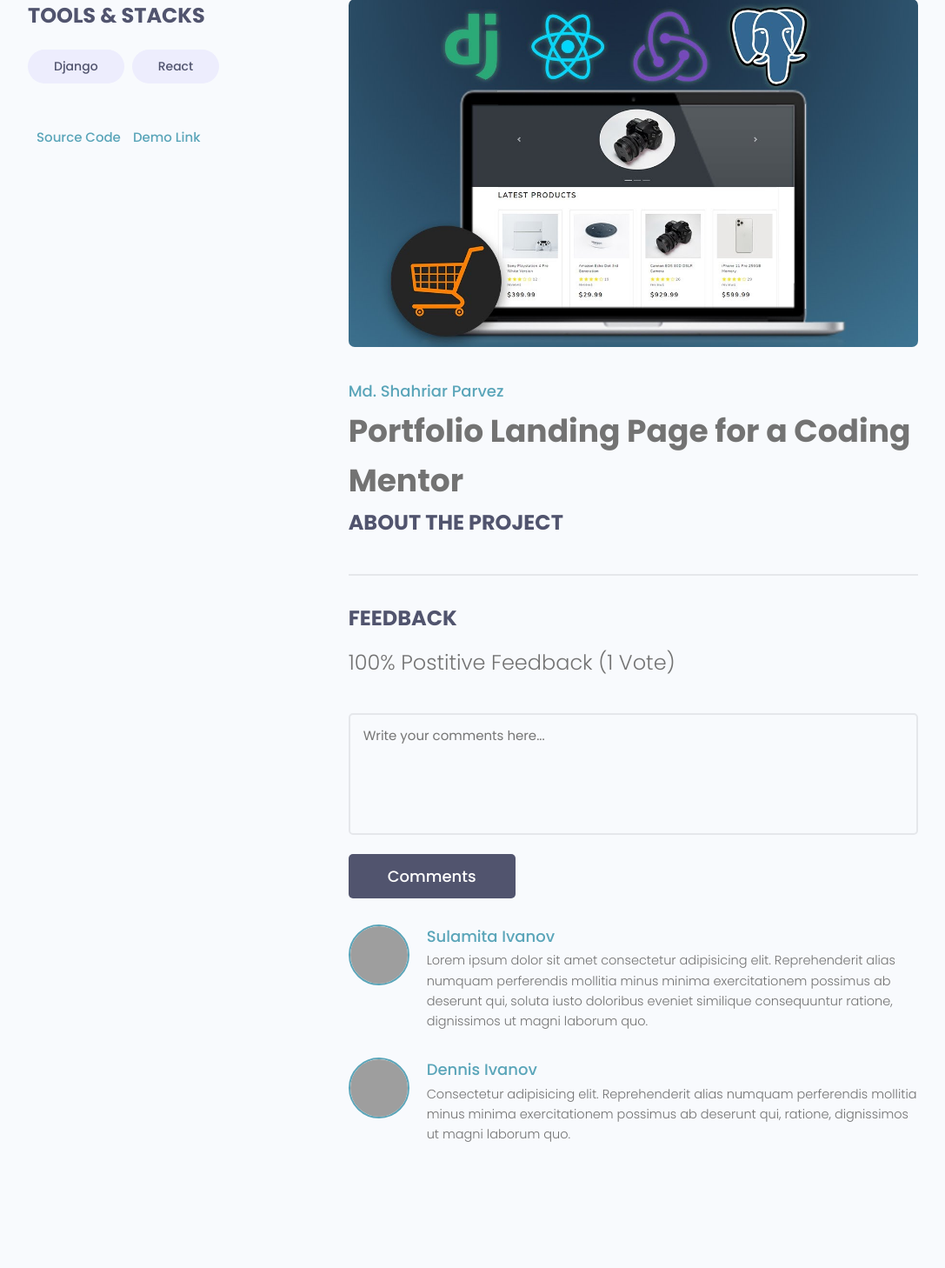
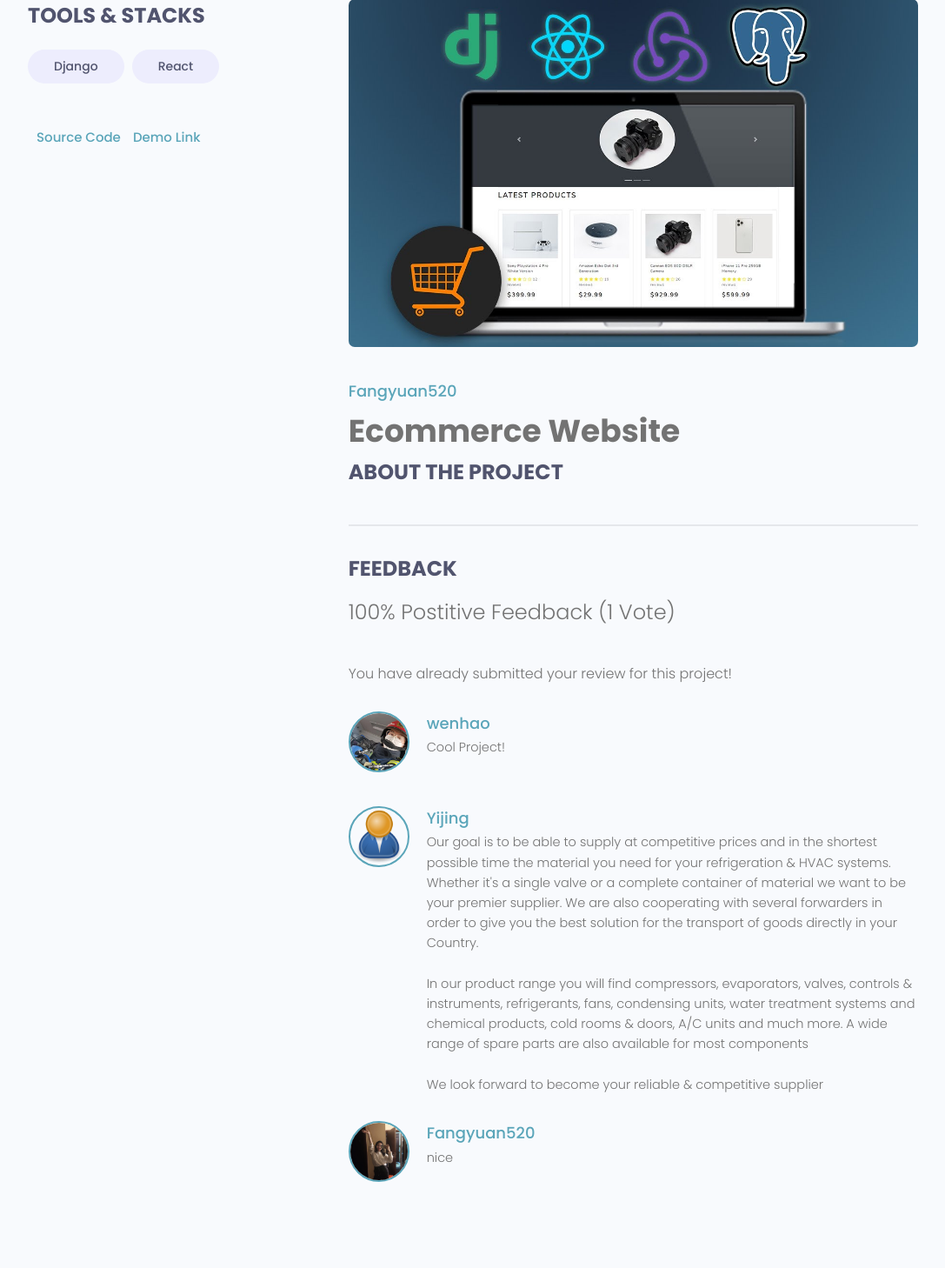
Before and after one commit to FayeXie99/devsearch, a Django app: page /projects/project/d6042ace-5851-4a51-8e5f-cd9e6ad45a59/ in a window 1280 px wide. Shown: the part 108-1566 px from the top of the page at 87% size, without its empty margins (96-1183 px from the left). Before the commit the page ends 1421 px from the top, so only its background shows below. Run offline with Django 4.2, Linux system fonts and the light colour scheme; a user stored in the database is signed in; data comes from the database, SQL or seed files in the repository; both versions use the stored data as it was after the commit; some libraries are stand-ins or nearby versions; grey boxes are pictures that could not be loaded.

Commit message:
Review Form

```diff
--- a/projects/models.py
+++ b/projects/models.py
@@ -20,17 +20,43 @@ class Project(models.Model):
     def __str__(self):
         return self.title
     class Meta:
-        ordering=['created'] #order by descending created
+        ordering=['-vote_ratio','-vote_total'] #order by descending created
+    @property
+    def reviewers(self):
+        queryset = self.review_set.all().values_list('owner__id',flat=True)
+        return queryset
+
+
+
+    @property
+    def getVoteCount(self):
+        reviews = self.review_set.all()
+        upVotes=reviews.filter(value='up').count()
+        totalVotes = reviews.count()
+        ratio=(upVotes/totalVotes) * 100
+        self.vote_total=totalVotes
+        self.vote_ratio=ratio
+        self.save()
+
+
 
 
 class Review(models.Model):
-    #owner
+    VOTE_TYPE=(
+        ('up','UP Vote'),
+        ('down','DOWN VOTE'),
+    )
+    owner=models.ForeignKey(Profile, on_delete=models.CASCADE,null=True)
     project = models.ForeignKey(Project,on_delete=models.CASCADE)
+
     VOTE_TYPE=(('up','UP Vote'),('down','Down Vote'))
     body = models.TextField(null=True, blank=True)
     value = models.CharField(max_length=200,choices=VOTE_TYPE)
     created = models.DateTimeField(auto_now_add=True)
     id = models.UUIDField(default=uuid.uuid4,unique=True, primary_key=True,editable=False)
+
+    class Meta:
+        unique_together=[['owner','project']]
     def __str__(self) -> str:
         return self.value
 class Tag(models.Model):
--- a/projects/templates/projects/single-project.html
+++ b/projects/templates/projects/single-project.html
@@ -27,8 +27,8 @@
         </div>
         <div class="column column--2of3">
           <img class="singleProject__preview" src="{{ projectObj.featured_image.url }}" alt="portfolio thumbnail" />
-          <a href="profile.html" class="singleProject__developer">Md. Shahriar Parvez</a>
-          <h2 class="{{projectObj.title}}">Portfolio Landing Page for a Coding Mentor</h2>
+          <a href="profile.html" class="singleProject__developer">{{projectObj.owner.name}}</a>
+          <h2 class="{{projectObj.title}}">{{projectObj.title}}</h2>
           <h3 class="singleProject__subtitle">About the Project</h3>
           <div class="singleProject__info">
             {{projectObj.description}}
@@ -39,43 +39,52 @@
             <h5 class="project--rating">
               {{projectObj.vote_ratio}}% Postitive Feedback ({{projectObj.vote_total}} Vote{{projectObj.vote_total|pluralize:'s'}})
             </h5>
+            {% if request.user.profile.id in projectObj.reviewers %}
+            <p>You have already submitted your review for this project!</p>
+            {% elif request.user.profile == projectObj.owner %}
+            <p>You are the owner of this project! You cannot review your owner work!</p>
+            {% elif request.user.is_authenticated %}
 
-            <form class="form" action="#" method="POST">
-              <!-- Textarea -->
+
+
+            <form class="form" action="{% url 'project' projectObj.id %}" method="POST">
+              {% csrf_token %}
+              {% for field in form %}
+
               <div class="form__field">
-                <label for="formInput#textarea">Comments: </label>
-                <textarea class="input input--textarea" name="message" id="formInput#textarea"
-                  placeholder="Write your comments here..."></textarea>
+                <label for="formInput#textarea">{{field.label}}</label>
+                {{field}}
+
               </div>
+              {% endfor %}
               <input class="btn btn--sub btn--lg" type="submit" value="Comments" />
             </form>
+            {% else %}
+            <a href="{% url 'login' %}?next={{request.path}}">Please login to leave a rerview!</a>
+
+            {% endif %}
             <div class="commentList">
+              {% csrf_token %}
+              {% for review in projectObj.review_set.all %}
+              {% if review.body %}
               <div class="comment">
-                <a href="profile.html">
+                <a href="{% url 'user-profile' review.owner.id %}">
                   <img class="avatar avatar--md"
-                    src="https://pbs.twimg.com/profile_images/1335382240931368961/b3wSZKj4_400x400.jpg" alt="user" />
+                    src="{{review.owner.profile_image.url}}" alt="user" />
                 </a>
+
                 <div class="comment__details">
-                  <a href="profile.html" class="comment__author">Sulamita Ivanov</a>
+                  <a href="{% url 'user-profile' review.owner.id %}" class="comment__author">{{review.owner.name}}</a>
                   <p class="comment__info">
-                    Lorem ipsum dolor sit amet consectetur adipisicing elit. Reprehenderit alias numquam perferendis
-                    mollitia minus minima exercitationem possimus ab deserunt qui, soluta iusto doloribus eveniet
-                    similique consequuntur ratione, dignissimos ut magni laborum quo.
+                    {{review.body|linebreaksbr}}
                   </p>
                 </div>
               </div>
-              <div class="comment">
-                <a href="profile.html">
-                  <img class="avatar avatar--md" src="https://avatars.githubusercontent.com/u/33843378" alt="user" />
-                </a>
-                <div class="comment__details">
-                  <a href="profile.html" class="comment__author">Dennis Ivanov</a>
-                  <p class="comment__info">
-                    Consectetur adipisicing elit. Reprehenderit alias numquam perferendis mollitia minus minima
-                    exercitationem possimus ab deserunt qui, ratione, dignissimos ut magni laborum quo.
-                  </p>
-                </div>
-              </div>
+
+              {% endif %}
+
+              {% endfor %}
+
             </div>
           </div>
         </div>
--- a/projects/views.py
+++ b/projects/views.py
@@ -4,24 +4,32 @@ from django.db.models import Q
 from django.http import HttpResponse
 from django.contrib.auth.decorators import login_required
 from .models import Project,Tag
-from .form import ProjectForm
+from .form import ProjectForm,ReviewForm
 
 from .utils import searchProjects,paginateProjects
-
+from django.contrib import messages
 
 def projects(request):
     projects,search_query = searchProjects(request)
     custom_range,projects = paginateProjects(request,projects,6)
-
-
-
-
     context = {'projects':projects,'search_query':search_query,'custom_range':custom_range}
     return render(request,'projects/projects.html',context)
 
 def project(request,pk):
     projectObj = Project.objects.get(id=pk)
-    return render(request,'projects/single-project.html',{'projectObj':projectObj})
+    form = ReviewForm
+    if request.method == "POST":
+        form = ReviewForm(request.POST)
+        review=form.save(commit=False)
+        review.project = projectObj
+        review.owner = request.user.profile
+        review.save()
+        projectObj.getVoteCount
+        messages.success(request,'Your review was submitted!')
+        return redirect('project',pk=projectObj.id)
+
+
+    return render(request,'projects/single-project.html',{'projectObj':projectObj,'form':form})
     #return HttpResponse("Single project"+" "+str(pk))
 
 @login_required(login_url="login")
--- a/users/templates/users/login_register.html
+++ b/users/templates/users/login_register.html
@@ -60,7 +60,7 @@
         <p>Hello Developer, Welcome Back!</p>
       </div>
 
-      <form action ="{% url 'login' %}" method="POST"  class="form auth__form">
+      <form action ="" method="POST"  class="form auth__form">
         {% csrf_token %}
         <!-- Input:Username -->
         <div class="form__field">
--- a/users/views.py
+++ b/users/views.py
@@ -21,7 +21,7 @@ def loginUser(request):
 
 
     if request.method =="POST":
-        username=request.POST['username']
+        username=request.POST['username'].lower()
         password=request.POST['password']
 
         try:
@@ -34,7 +34,7 @@ def loginUser(request):
 
         if user is not None:
             login(request,user)
-            return redirect('profiles')
+            return redirect(request.GET['next'] if 'next' in request.GET else 'account')
         else:
             messages.error(request,'Username or Password is incorrect!')
             print('Username or Password is incorrect!')
```
Also changed, not shown: projects/form.py (+17 -1 lines), db.sqlite3, projects/migrations/0006_alter_project_options_review_owner_and_more.py (added).
